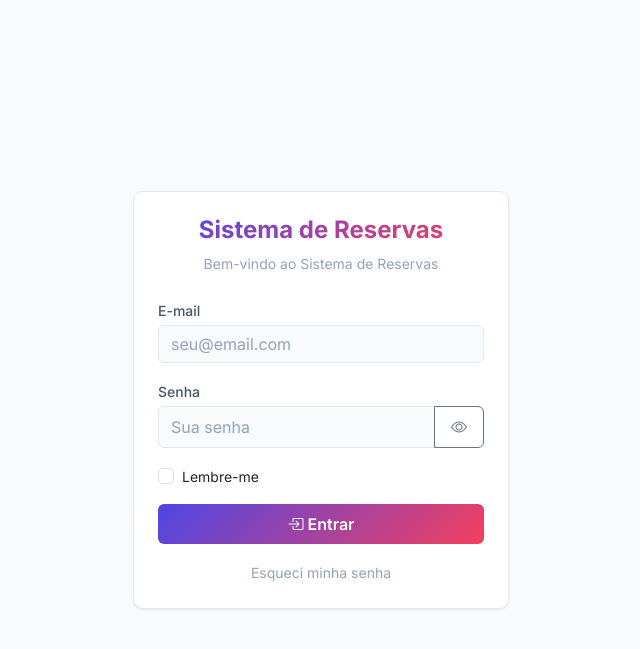
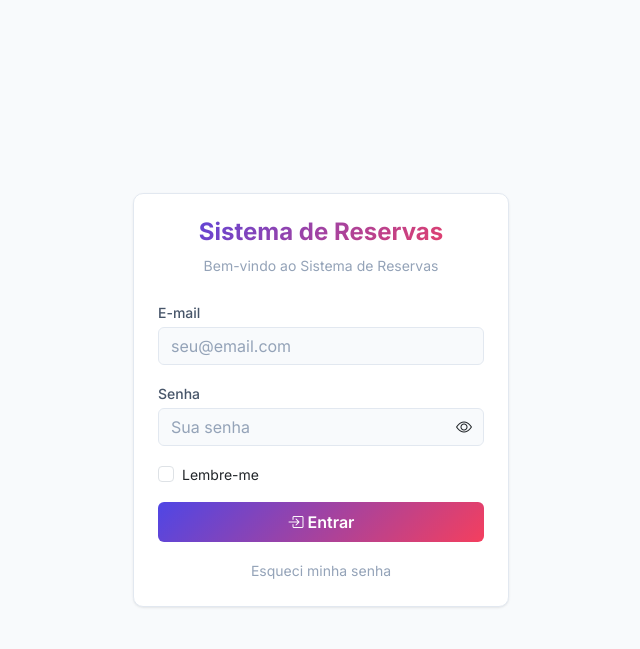
Before and after one commit to IvanLopesJr/reservation-system, a Django app: page /login/ in a window 1280 px wide. Shown: the top 649 px of the page, without its empty margins (319-959 px from the left). Run offline with Django 5.2, Linux system fonts and the light colour scheme; data comes from the database, SQL or seed files in the repository; some libraries are stand-ins or nearby versions.

Commit message:
fix: skip validation.js on login form to prevent icon overlap with password toggle

```diff
--- a/app/accounts/forms.py
+++ b/app/accounts/forms.py
@@ -14,7 +14,7 @@ class LoginForm(forms.Form):
     )
     password = forms.CharField(
         label='Senha',
-        widget=forms.PasswordInput(attrs={'class': 'form-control', 'placeholder': 'Sua senha'})
+        widget=forms.PasswordInput(attrs={'class': 'form-control', 'placeholder': 'Sua senha', 'style': 'padding-right: 44px;'})
     )
     remember = forms.BooleanField(
         label='Lembre-me', required=False,
--- a/app/static/js/validation.js
+++ b/app/static/js/validation.js
@@ -1,5 +1,5 @@
 document.addEventListener('DOMContentLoaded', function() {
-    document.querySelectorAll('form[novalidate]').forEach(function(form) {
+    document.querySelectorAll('form[novalidate]:not(.js-skip-validation)').forEach(function(form) {
         form.querySelectorAll('.form-control, .form-select').forEach(function(input) {
             input.addEventListener('blur', function() {
                 validateField(this);
--- a/app/templates/accounts/login.html
+++ b/app/templates/accounts/login.html
@@ -26,7 +26,7 @@
                     {% endif %}
                 </div>
 
-                <form method="post" novalidate>
+                <form method="post" novalidate class="js-skip-validation">
                     {% csrf_token %}
                     <div class="mb-3">
                         <label for="{{ form.email.id_for_label }}" class="form-label">{{ form.email.label }}</label>
@@ -36,12 +36,13 @@
                         {% endif %}
                     </div>
 
-                    <div class="mb-3">
+                    <div class="mb-3 position-relative">
                         <label for="{{ form.password.id_for_label }}" class="form-label">{{ form.password.label }}</label>
-                        <div class="input-group">
+                        <div style="position: relative;">
                             {{ form.password }}
-                            <button class="btn btn-outline-secondary" type="button" id="toggle-password"
-                                    onclick="togglePasswordVisibility()" tabindex="-1">
+                            <button class="btn position-absolute end-0 top-0 h-100 d-flex align-items-center justify-content-center"
+                                    style="border: none; background: transparent; z-index: 5; width: 40px; padding: 0;"
+                                    onclick="togglePasswordVisibility()" type="button" tabindex="-1">
                                 <i class="bi bi-eye" id="password-icon"></i>
                             </button>
                         </div>
```
